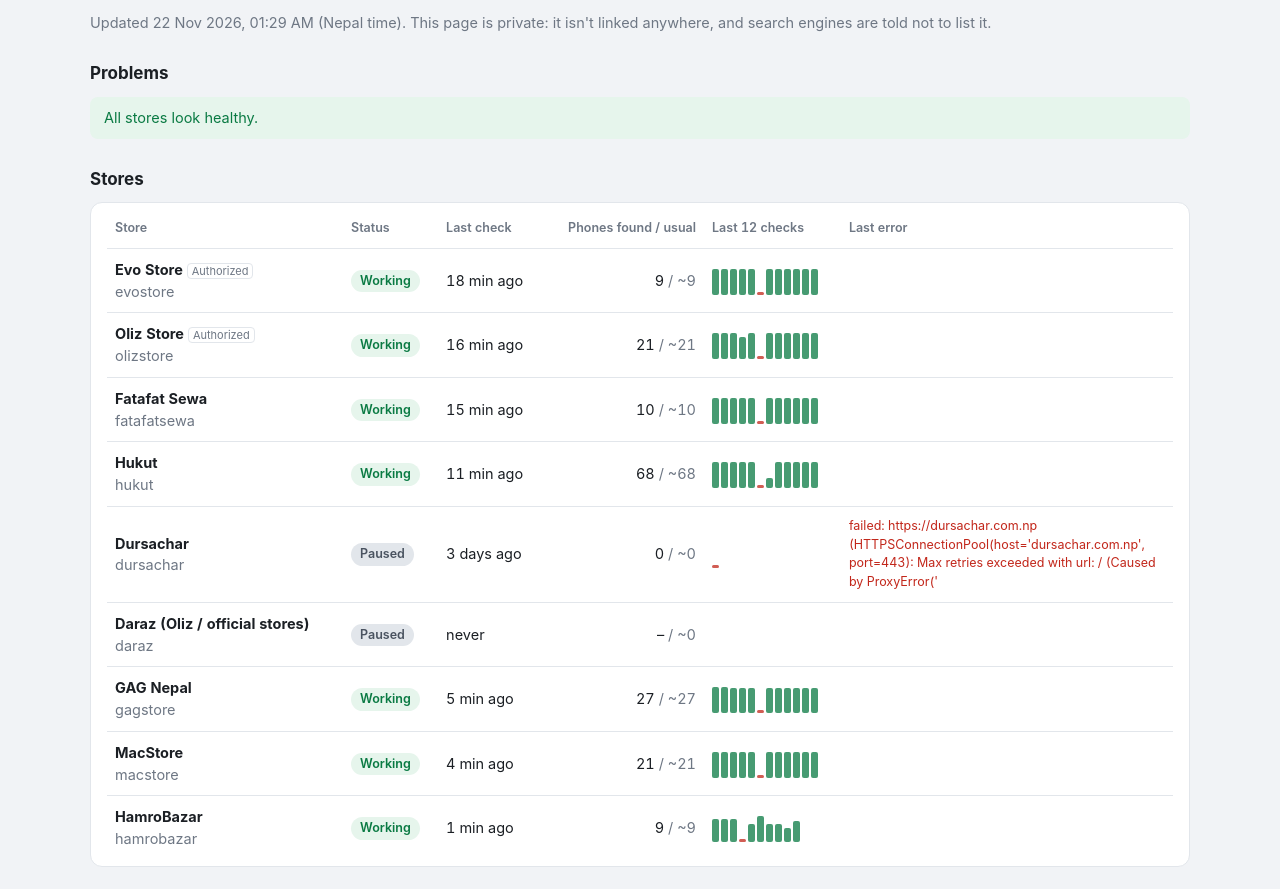
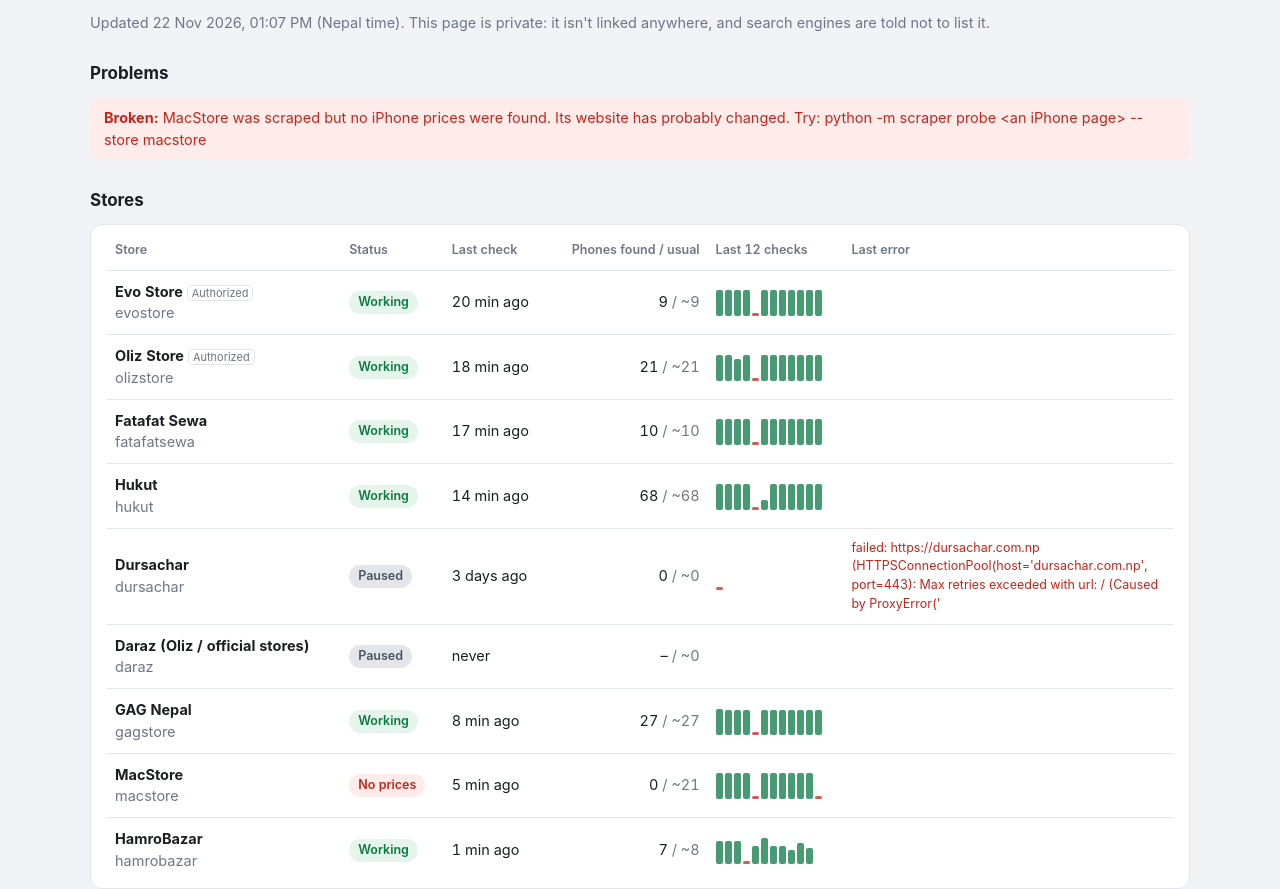
Before and after one commit to abhizeetyadav/sastorate, a plain HTML site: page web/status-NCGOdqOmD0H54Q-XOJEqlxPH/index.html in a window 1280 px wide. Shown: the part 63-952 px from the top of the page. Drawn offline with Linux system fonts and the light colour scheme.

Commit message:
data: prices 2026-11-22 07:22 UTC

```diff
--- a/web/status-NCGOdqOmD0H54Q-XOJEqlxPH/index.html
+++ b/web/status-NCGOdqOmD0H54Q-XOJEqlxPH/index.html
@@ -17,33 +17,33 @@ ul.problems{list-style:none;padding:0;margin:0} ul.problems li{padding:10px 14px
 li.broken{background:var(--rw);color:var(--r)} li.check{background:var(--aw);color:var(--a)} li.good{background:var(--gw);color:var(--g)}
 .down{color:var(--g)} .up{color:var(--r)} .kpis{display:flex;gap:28px;padding:10px 0} .kpis b{display:block;font-size:24px} .kpis span{color:var(--ink3);font-size:13px}
 </style></head><body><main>
-<h1>Bhaau status</h1><p class="muted">Updated 22 Nov 2026, 01:29 AM (Nepal time). This page is private: it isn't linked anywhere, and search engines are told not to list it.</p>
-<h2>Problems</h2><ul class="problems"><li class="good">All stores look healthy.</li></ul>
+<h1>Bhaau status</h1><p class="muted">Updated 22 Nov 2026, 01:07 PM (Nepal time). This page is private: it isn't linked anywhere, and search engines are told not to list it.</p>
+<h2>Problems</h2><ul class="problems"><li class="broken"><b>Broken:</b> MacStore was scraped but no iPhone prices were found. Its website has probably changed. Try: python -m scraper probe &lt;an iPhone page&gt; --store macstore</li></ul>
 <h2>Stores</h2><div class="card"><table><thead><tr><th>Store</th><th>Status</th><th>Last check</th><th class="r">Phones found / usual</th><th>Last 12 checks</th><th>Last error</th></tr></thead>
 <tbody><tr><td><b>Evo Store</b> <span class="tag">Authorized</span><br>
           <span class="muted">evostore</span></td>
           <td><span class="st ok">Working</span></td>
-          <td>18 min ago</td>
+          <td>20 min ago</td>
           <td class="r">9<span class="muted"> / ~9</span></td>
-          <td><div class="bars"><i title="2 days ago: 9 phones, ok" class="" style="height:26px"></i><i title="2 days ago: 9 phones, ok" class="" style="height:26px"></i><i title="2 days ago: 9 phones, ok" class="" style="height:26px"></i><i title="2 days ago: 9 phones, ok" class="" style="height:26px"></i><i title="2 days ago: 9 phones, ok" class="" style="height:26px"></i><i title="1 days ago: 0 phones, empty" class="bad" style="height:3px"></i><i title="1 days ago: 9 phones, ok" class="" style="height:26px"></i><i title="1 days ago: 9 phones, ok" class="" style="height:26px"></i><i title="1 days ago: 9 phones, ok" class="" style="height:26px"></i><i title="19 h ago: 9 phones, ok" class="" style="height:26px"></i><i title="12 h ago: 9 phones, ok" class="" style="height:26px"></i><i title="18 min ago: 9 phones, ok" class="" style="height:26px"></i></div></td>
+          <td><div class="bars"><i title="2 days ago: 9 phones, ok" class="" style="height:26px"></i><i title="2 days ago: 9 phones, ok" class="" style="height:26px"></i><i title="2 days ago: 9 phones, ok" class="" style="height:26px"></i><i title="2 days ago: 9 phones, ok" class="" style="height:26px"></i><i title="2 days ago: 0 phones, empty" class="bad" style="height:3px"></i><i title="2 days ago: 9 phones, ok" class="" style="height:26px"></i><i title="1 days ago: 9 phones, ok" class="" style="height:26px"></i><i title="1 days ago: 9 phones, ok" class="" style="height:26px"></i><i title="1 days ago: 9 phones, ok" class="" style="height:26px"></i><i title="1 days ago: 9 phones, ok" class="" style="height:26px"></i><i title="11 h ago: 9 phones, ok" class="" style="height:26px"></i><i title="20 min ago: 9 phones, ok" class="" style="height:26px"></i></div></td>
           <td class="err"></td></tr><tr><td><b>Oliz Store</b> <span class="tag">Authorized</span><br>
           <span class="muted">olizstore</span></td>
           <td><span class="st ok">Working</span></td>
-          <td>16 min ago</td>
+          <td>18 min ago</td>
           <td class="r">21<span class="muted"> / ~21</span></td>
-          <td><div class="bars"><i title="2 days ago: 21 phones, ok" class="" style="height:26px"></i><i title="2 days ago: 21 phones, ok" class="" style="height:26px"></i><i title="2 days ago: 21 phones, ok" class="" style="height:26px"></i><i title="2 days ago: 18 phones, ok" class="" style="height:22px"></i><i title="2 days ago: 21 phones, ok" class="" style="height:26px"></i><i title="1 days ago: 0 phones, empty" class="bad" style="height:3px"></i><i title="1 days ago: 21 phones, ok" class="" style="height:26px"></i><i title="1 days ago: 21 phones, ok" class="" style="height:26px"></i><i title="1 days ago: 21 phones, ok" class="" style="height:26px"></i><i title="19 h ago: 21 phones, ok" class="" style="height:26px"></i><i title="12 h ago: 21 phones, ok" class="" style="height:26px"></i><i title="16 min ago: 21 phones, ok" class="" style="height:26px"></i></div></td>
+          <td><div class="bars"><i title="2 days ago: 21 phones, ok" class="" style="height:26px"></i><i title="2 days ago: 21 phones, ok" class="" style="height:26px"></i><i title="2 days ago: 18 phones, ok" class="" style="height:22px"></i><i title="2 days ago: 21 phones, ok" class="" style="height:26px"></i><i title="2 days ago: 0 phones, empty" class="bad" style="height:3px"></i><i title="2 days ago: 21 phones, ok" class="" style="height:26px"></i><i title="1 days ago: 21 phones, ok" class="" style="height:26px"></i><i title="1 days ago: 21 phones, ok" class="" style="height:26px"></i><i title="1 days ago: 21 phones, ok" class="" style="height:26px"></i><i title="23 h ago: 21 phones, ok" class="" style="height:26px"></i><i title="11 h ago: 21 phones, ok" class="" style="height:26px"></i><i title="18 min ago: 21 phones, ok" class="" style="height:26px"></i></div></td>
           <td class="err"></td></tr><tr><td><b>Fatafat Sewa</b><br>
           <span class="muted">fatafatsewa</span></td>
           <td><span class="st ok">Working</span></td>
-          <td>15 min ago</td>
+          <td>17 min ago</td>
           <td class="r">10<span class="muted"> / ~10</span></td>
-          <td><div class="bars"><i title="2 days ago: 10 phones, ok" class="" style="height:26px"></i><i title="2 days ago: 10 phones, ok" class="" style="height:26px"></i><i title="2 days ago: 10 phones, ok" class="" style="height:26px"></i><i title="2 days ago: 10 phones, ok" class="" style="height:26px"></i><i title="2 days ago: 10 phones, ok" class="" style="height:26px"></i><i title="1 days ago: 0 phones, empty" class="bad" style="height:3px"></i><i title="1 days ago: 10 phones, ok" class="" style="height:26px"></i><i title="1 days ago: 10 phones, ok" class="" style="height:26px"></i><i title="1 days ago: 10 phones, ok" class="" style="height:26px"></i><i title="19 h ago: 10 phones, ok" class="" style="height:26px"></i><i title="12 h ago: 10 phones, ok" class="" style="height:26px"></i><i title="15 min ago: 10 phones, ok" class="" style="height:26px"></i></div></td>
+          <td><div class="bars"><i title="2 days ago: 10 phones, ok" class="" style="height:26px"></i><i title="2 days ago: 10 phones, ok" class="" style="height:26px"></i><i title="2 days ago: 10 phones, ok" class="" style="height:26px"></i><i title="2 days ago: 10 phones, ok" class="" style="height:26px"></i><i title="2 days ago: 0 phones, empty" class="bad" style="height:3px"></i><i title="2 days ago: 10 phones, ok" class="" style="height:26px"></i><i title="1 days ago: 10 phones, ok" class="" style="height:26px"></i><i title="1 days ago: 10 phones, ok" class="" style="height:26px"></i><i title="1 days ago: 10 phones, ok" class="" style="height:26px"></i><i title="23 h ago: 10 phones, ok" class="" style="height:26px"></i><i title="11 h ago: 10 phones, ok" class="" style="height:26px"></i><i title="17 min ago: 10 phones, ok" class="" style="height:26px"></i></div></td>
           <td class="err"></td></tr><tr><td><b>Hukut</b><br>
           <span class="muted">hukut</span></td>
           <td><span class="st ok">Working</span></td>
-          <td>11 min ago</td>
+          <td>14 min ago</td>
           <td class="r">68<span class="muted"> / ~68</span></td>
-          <td><div class="bars"><i title="2 days ago: 68 phones, ok" class="" style="height:26px"></i><i title="2 days ago: 68 phones, ok" class="" style="height:26px"></i><i title="2 days ago: 68 phones, ok" class="" style="height:26px"></i><i title="2 days ago: 68 phones, ok" class="" style="height:26px"></i><i title="2 days ago: 68 phones, ok" class="" style="height:26px"></i><i title="1 days ago: 0 phones, empty" class="bad" style="height:3px"></i><i title="1 days ago: 27 phones, ok" class="" style="height:10px"></i><i title="1 days ago: 68 phones, ok" class="" style="height:26px"></i><i title="1 days ago: 68 phones, ok" class="" style="height:26px"></i><i title="19 h ago: 68 phones, ok" class="" style="height:26px"></i><i title="12 h ago: 68 phones, ok" class="" style="height:26px"></i><i title="11 min ago: 68 phones, ok" class="" style="height:26px"></i></div></td>
+          <td><div class="bars"><i title="2 days ago: 68 phones, ok" class="" style="height:26px"></i><i title="2 days ago: 68 phones, ok" class="" style="height:26px"></i><i title="2 days ago: 68 phones, ok" class="" style="height:26px"></i><i title="2 days ago: 68 phones, ok" class="" style="height:26px"></i><i title="2 days ago: 0 phones, empty" class="bad" style="height:3px"></i><i title="2 days ago: 27 phones, ok" class="" style="height:10px"></i><i title="1 days ago: 68 phones, ok" class="" style="height:26px"></i><i title="1 days ago: 68 phones, ok" class="" style="height:26px"></i><i title="1 days ago: 68 phones, ok" class="" style="height:26px"></i><i title="23 h ago: 68 phones, ok" class="" style="height:26px"></i><i title="11 h ago: 68 phones, ok" class="" style="height:26px"></i><i title="14 min ago: 68 phones, ok" class="" style="height:26px"></i></div></td>
           <td class="err"></td></tr><tr><td><b>Dursachar</b><br>
           <span class="muted">dursachar</span></td>
           <td><span class="st off">Paused</span></td>
@@ -59,25 +59,25 @@ li.broken{background:var(--rw);color:var(--r)} li.check{background:var(--aw);col
           <td class="err"></td></tr><tr><td><b>GAG Nepal</b><br>
           <span class="muted">gagstore</span></td>
           <td><span class="st ok">Working</span></td>
-          <td>5 min ago</td>
+          <td>8 min ago</td>
           <td class="r">27<span class="muted"> / ~27</span></td>
-          <td><div class="bars"><i title="2 days ago: 28 phones, ok" class="" style="height:26px"></i><i title="2 days ago: 28 phones, ok" class="" style="height:26px"></i><i title="2 days ago: 27 phones, ok" class="" style="height:25px"></i><i title="2 days ago: 27 phones, ok" class="" style="height:25px"></i><i title="2 days ago: 27 phones, ok" class="" style="height:25px"></i><i title="1 days ago: 0 phones, error" class="bad" style="height:3px"></i><i title="1 days ago: 27 phones, ok" class="" style="height:25px"></i><i title="1 days ago: 27 phones, ok" class="" style="height:25px"></i><i title="1 days ago: 27 phones, ok" class="" style="height:25px"></i><i title="19 h ago: 27 phones, ok" class="" style="height:25px"></i><i title="12 h ago: 27 phones, ok" class="" style="height:25px"></i><i title="5 min ago: 27 phones, ok" class="" style="height:25px"></i></div></td>
+          <td><div class="bars"><i title="2 days ago: 28 phones, ok" class="" style="height:26px"></i><i title="2 days ago: 27 phones, ok" class="" style="height:25px"></i><i title="2 days ago: 27 phones, ok" class="" style="height:25px"></i><i title="2 days ago: 27 phones, ok" class="" style="height:25px"></i><i title="2 days ago: 0 phones, error" class="bad" style="height:3px"></i><i title="2 days ago: 27 phones, ok" class="" style="height:25px"></i><i title="1 days ago: 27 phones, ok" class="" style="height:25px"></i><i title="1 days ago: 27 phones, ok" class="" style="height:25px"></i><i title="1 days ago: 27 phones, ok" class="" style="height:25px"></i><i title="23 h ago: 27 phones, ok" class="" style="height:25px"></i><i title="11 h ago: 27 phones, ok" class="" style="height:25px"></i><i title="8 min ago: 27 phones, ok" class="" style="height:25px"></i></div></td>
           <td class="err"></td></tr><tr><td><b>MacStore</b><br>
           <span class="muted">macstore</span></td>
-          <td><span class="st ok">Working</span></td>
-          <td>4 min ago</td>
-          <td class="r">21<span class="muted"> / ~21</span></td>
-          <td><div class="bars"><i title="2 days ago: 21 phones, ok" class="" style="height:26px"></i><i title="2 days ago: 21 phones, ok" class="" style="height:26px"></i><i title="2 days ago: 21 phones, ok" class="" style="height:26px"></i><i title="2 days ago: 21 phones, ok" class="" style="height:26px"></i><i title="2 days ago: 21 phones, ok" class="" style="height:26px"></i><i title="1 days ago: 0 phones, error" class="bad" style="height:3px"></i><i title="1 days ago: 21 phones, ok" class="" style="height:26px"></i><i title="1 days ago: 21 phones, ok" class="" style="height:26px"></i><i title="1 days ago: 21 phones, ok" class="" style="height:26px"></i><i title="19 h ago: 21 phones, ok" class="" style="height:26px"></i><i title="12 h ago: 21 phones, ok" class="" style="height:26px"></i><i title="4 min ago: 21 phones, ok" class="" style="height:26px"></i></div></td>
+          <td><span class="st bad">No prices</span></td>
+          <td>5 min ago</td>
+          <td class="r">0<span class="muted"> / ~21</span></td>
+          <td><div class="bars"><i title="2 days ago: 21 phones, ok" class="" style="height:26px"></i><i title="2 days ago: 21 phones, ok" class="" style="height:26px"></i><i title="2 days ago: 21 phones, ok" class="" style="height:26px"></i><i title="2 days ago: 21 phones, ok" class="" style="height:26px"></i><i title="2 days ago: 0 phones, error" class="bad" style="height:3px"></i><i title="2 days ago: 21 phones, ok" class="" style="height:26px"></i><i title="1 days ago: 21 phones, ok" class="" style="height:26px"></i><i title="1 days ago: 21 phones, ok" class="" style="height:26px"></i><i title="1 days ago: 21 phones, ok" class="" style="height:26px"></i><i title="23 h ago: 21 phones, ok" class="" style="height:26px"></i><i title="11 h ago: 21 phones, ok" class="" style="height:26px"></i><i title="5 min ago: 0 phones, empty" class="bad" style="height:3px"></i></div></td>
           <td class="err"></td></tr><tr><td><b>HamroBazar</b><br>
           <span class="muted">hamrobazar</span></td>
           <td><span class="st ok">Working</span></td>
           <td>1 min ago</td>
-          <td class="r">9<span class="muted"> / ~9</span></td>
-          <td><div class="bars"><i title="2 days ago: 10 phones, ok" class="" style="height:23px"></i><i title="2 days ago: 10 phones, ok" class="" style="height:23px"></i><i title="2 days ago: 10 phones, ok" class="" style="height:23px"></i><i title="1 days ago: 0 phones, empty" class="bad" style="height:3px"></i><i title="1 days ago: 8 phones, ok" class="" style="height:18px"></i><i title="1 days ago: 11 phones, ok" class="" style="height:26px"></i><i title="1 days ago: 8 phones, ok" class="" style="height:18px"></i><i title="19 h ago: 8 phones, ok" class="" style="height:18px"></i><i title="12 h ago: 6 phones, ok" class="" style="height:14px"></i><i title="1 min ago: 9 phones, ok" class="" style="height:21px"></i></div></td>
+          <td class="r">7<span class="muted"> / ~8</span></td>
+          <td><div class="bars"><i title="2 days ago: 10 phones, ok" class="" style="height:23px"></i><i title="2 days ago: 10 phones, ok" class="" style="height:23px"></i><i title="2 days ago: 10 phones, ok" class="" style="height:23px"></i><i title="2 days ago: 0 phones, empty" class="bad" style="height:3px"></i><i title="2 days ago: 8 phones, ok" class="" style="height:18px"></i><i title="1 days ago: 11 phones, ok" class="" style="height:26px"></i><i title="1 days ago: 8 phones, ok" class="" style="height:18px"></i><i title="1 days ago: 8 phones, ok" class="" style="height:18px"></i><i title="23 h ago: 6 phones, ok" class="" style="height:14px"></i><i title="11 h ago: 9 phones, ok" class="" style="height:21px"></i><i title="1 min ago: 7 phones, ok" class="" style="height:16px"></i></div></td>
           <td class="err"></td></tr></tbody></table></div>
 <h2>Price changes in the last 24 hours</h2>
-<p class="muted">4 price changes, 0 newly listed phones.</p>
-<div class="card"><table><thead><tr><th>Store</th><th>iPhone</th><th class="r">Was</th><th class="r">Now</th><th class="r">Change</th></tr></thead><tbody><tr><td>HamroBazar</td><td>iPhone 18 Pro 256 GB</td><td class="r muted">Rs 2,39,000</td><td class="r"><b class="down">Rs 2,38,000</b></td><td class="r down">-0.4%</td></tr><tr><td>HamroBazar</td><td>iPhone 18 Pro Max 512 GB</td><td class="r muted">Rs 2,99,999</td><td class="r"><b class="up">Rs 3,05,000</b></td><td class="r up">+1.7%</td></tr><tr><td>HamroBazar</td><td>iPhone 17 Pro 256 GB</td><td class="r muted">Rs 1,90,999</td><td class="r"><b class="up">Rs 1,93,999</b></td><td class="r up">+1.6%</td></tr><tr><td>HamroBazar</td><td>iPhone 17 Pro 256 GB</td><td class="r muted">Rs 1,92,999</td><td class="r"><b class="down">Rs 1,90,999</b></td><td class="r down">-1.0%</td></tr></tbody></table></div>
+<p class="muted">5 price changes, 0 newly listed phones.</p>
+<div class="card"><table><thead><tr><th>Store</th><th>iPhone</th><th class="r">Was</th><th class="r">Now</th><th class="r">Change</th></tr></thead><tbody><tr><td>HamroBazar</td><td>iPhone 18 Pro 256 GB</td><td class="r muted">Rs 2,38,000</td><td class="r"><b class="up">Rs 2,39,000</b></td><td class="r up">+0.4%</td></tr><tr><td>HamroBazar</td><td>iPhone 18 Pro 256 GB</td><td class="r muted">Rs 2,39,000</td><td class="r"><b class="down">Rs 2,38,000</b></td><td class="r down">-0.4%</td></tr><tr><td>HamroBazar</td><td>iPhone 18 Pro Max 512 GB</td><td class="r muted">Rs 2,99,999</td><td class="r"><b class="up">Rs 3,05,000</b></td><td class="r up">+1.7%</td></tr><tr><td>HamroBazar</td><td>iPhone 17 Pro 256 GB</td><td class="r muted">Rs 1,90,999</td><td class="r"><b class="up">Rs 1,93,999</b></td><td class="r up">+1.6%</td></tr><tr><td>HamroBazar</td><td>iPhone 17 Pro 256 GB</td><td class="r muted">Rs 1,92,999</td><td class="r"><b class="down">Rs 1,90,999</b></td><td class="r down">-1.0%</td></tr></tbody></table></div>
 <h2>Hidden prices</h2><ul><li>joystore: iPhone 16 128 GB (lists the 256 GB price)</li></ul>
 <h2>Price alerts</h2><p class="muted">Price alerts aren't set up, or the alert service couldn't be reached.</p>
 </main></body></html>
```
Also changed, not shown: web/data/history.json (+1 -1 lines), web/iphone-12/index.html (+1 -1 lines), web/iphone-13-pro-max/index.html (+1 -1 lines), web/iphone-13/index.html (+1 -1 lines), web/iphone-16e/index.html (+1 -1 lines), web/iphone-18-pro/index.html (+2 -2 lines), web/data/latest.json, 1 other file.
